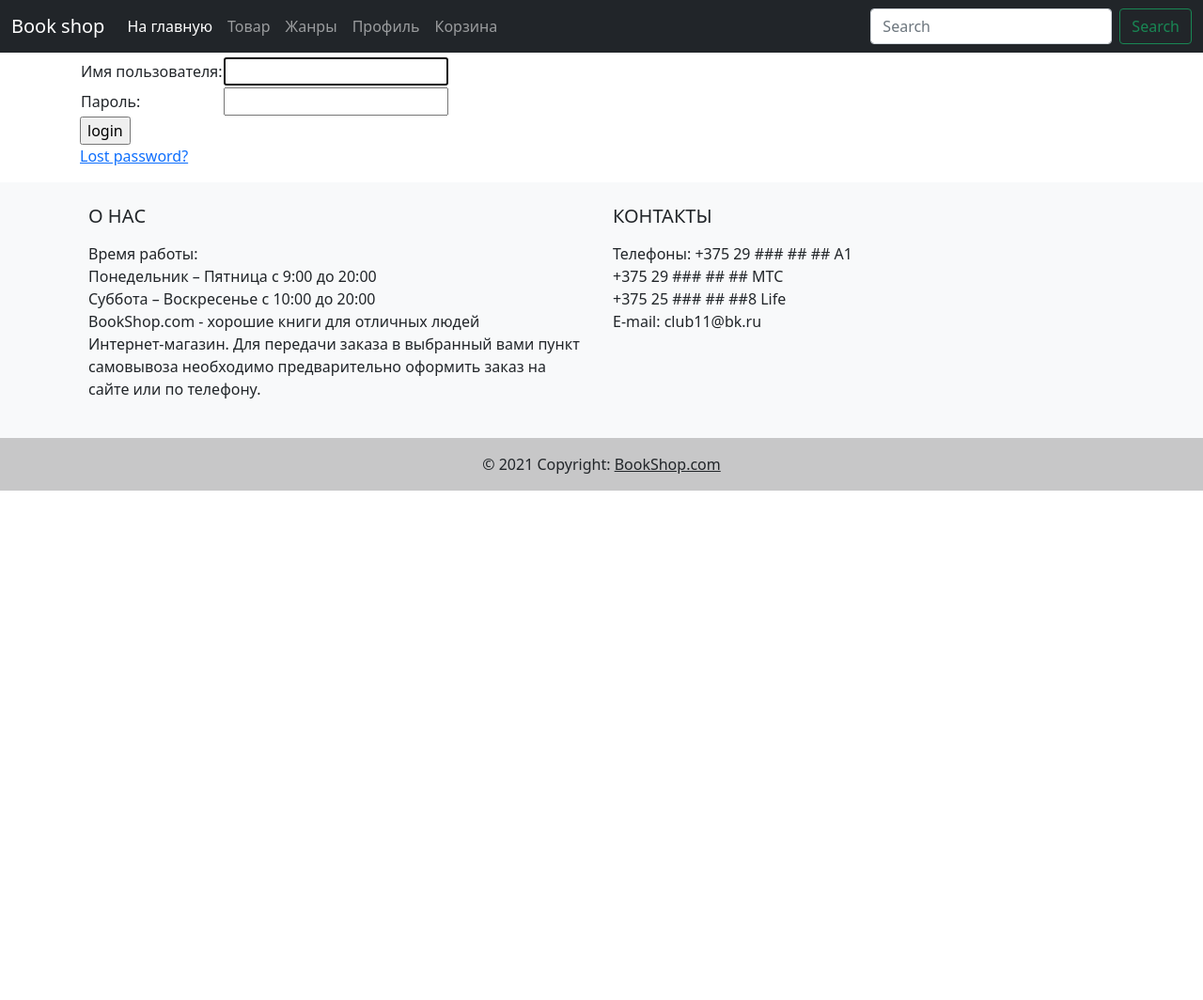
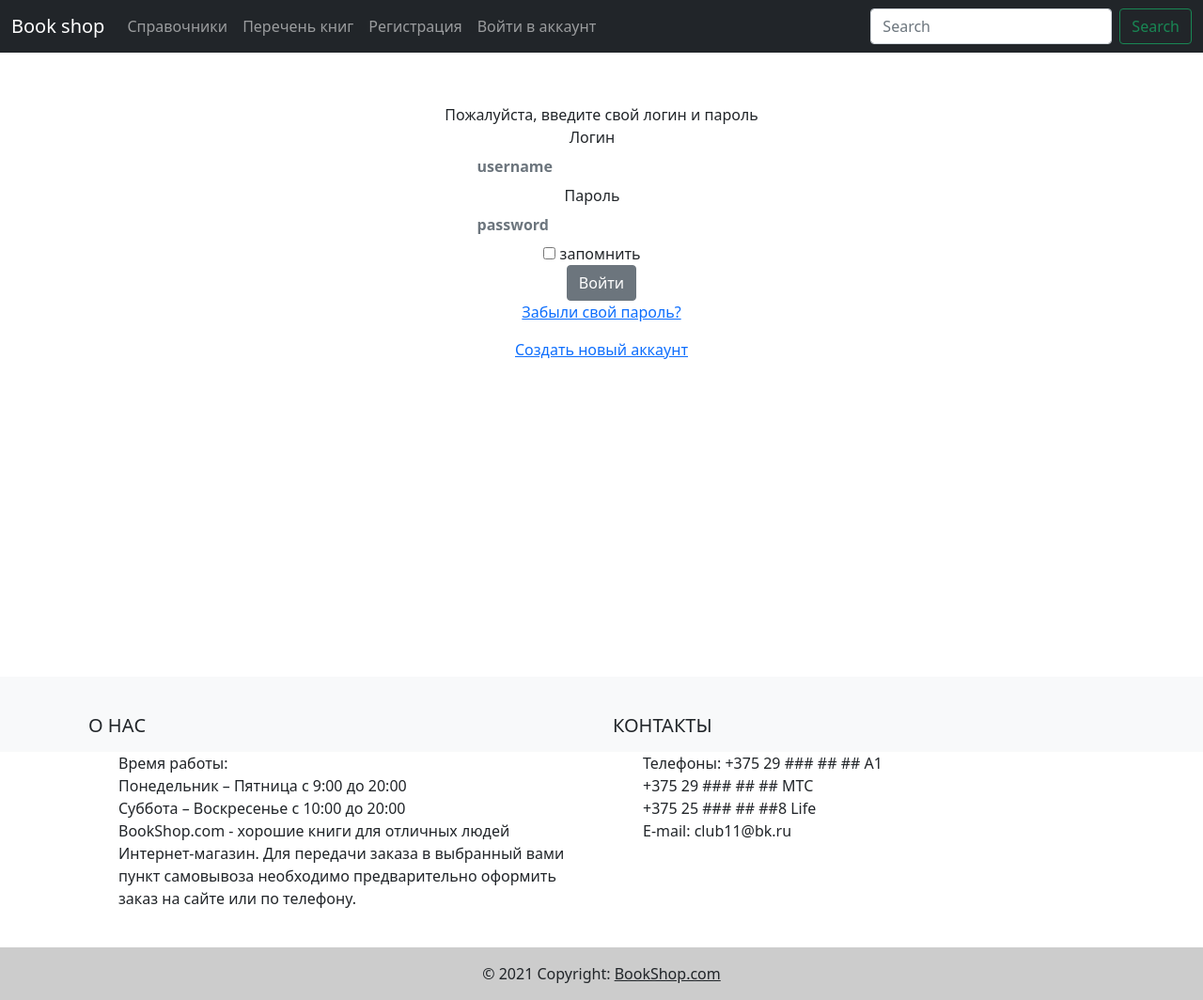
Before and after one commit to club11/Filippow_Wlad, a Django app: page /log/login/ in a window 1280 px wide. Shown: the whole page at 94% size. Before the commit the page ends 522 px from the top, so only its background shows below. Run offline with Django 3.2, Linux system fonts and the light colour scheme; some libraries are stand-ins or nearby versions.

Commit message:
added books 10/12/2021 added home  for book_references done version with upper part  21/06/2021

```diff
--- a/src/books/models.py
+++ b/src/books/models.py
@@ -11,7 +11,7 @@ from book_guide.models import Genre, Author, Line, Publisher
 class Book(models.Model):
     name = models.CharField(
         verbose_name='Название книги',
-        max_length=40)
+        max_length=60)
     # фото обложки
     price = models.FloatField(
         verbose_name='Цена (BYN)'
--- a/src/books/urls.py
+++ b/src/books/urls.py
@@ -8,8 +8,6 @@ urlpatterns = [
     path('home/', books_book_viesws.HomeListView.as_view(), name="home"),
 
     path('books/', books_book_viesws.BookListView.as_view(), name="books"),
-
-
     path('book_detail/<int:pk>/', books_book_viesws.BookDetailView.as_view(), name="book_detail"),
     path('book_create/', books_book_viesws.BookCreateView.as_view(), name="book_create"),
     path('book_update/<int:pk>/', books_book_viesws.BookUpdateView.as_view(), name="book_update"),
--- a/src/books/views.py
+++ b/src/books/views.py
@@ -100,6 +100,7 @@ class HomeListViewCustomer(LoginRequiredMixin, ListView):
         return context
 
 
+
 class BookListCustomerView(ListView):
     model = models.Book
     template_name = 'books/book_list_customer.html'
--- a/src/proj/urls.py
+++ b/src/proj/urls.py
@@ -28,10 +28,7 @@ urlpatterns = [
     path('admin/', admin.site.urls),
     path('book/', include('books.urls', namespace ='books_list')),
     path('book_guide/', include('book_guide.urls', namespace ='book_guide')),
-
     path('log/', include('users.urls', namespace ='login')),
-
-
 ]
 
 if settings.DEBUG:
--- a/src/templates/base.html
+++ b/src/templates/base.html
@@ -24,6 +24,21 @@
             font-size: 3.5rem;
           }
         }
+
+        .footer {
+          flex: 0 0 auto;
+          position: absolute;
+          left: 0;
+          bottom: 0;
+          width: 100%;
+          height: 80px;
+          margin-top: -80px;
+          grid-row-start: 2;
+          grid-row-end:
+          }
+          li {
+            list-style-type: none; /* Убираем маркеры */
+          }
                 /* Custom page CSS
 -------------------------------------------------- */
         /* Not required for template or sticky footer method. */
@@ -38,12 +53,13 @@
         <!-- Fixed navbar -->
         <nav class="navbar navbar-expand-md navbar-dark fixed-top bg-dark">
           <div class="container-fluid">
-            <a class="navbar-brand" href="#">Book shop</a>
+            <a class="navbar-brand" href="{% url 'books_list:home' %}">Book shop</a>
             <button class="navbar-toggler" type="button" data-bs-toggle="collapse" data-bs-target="#navbarCollapse" aria-controls="navbarCollapse" aria-expanded="false" aria-label="Toggle navigation">
               <span class="navbar-toggler-icon"></span>
             </button>
             <div class="collapse navbar-collapse" id="navbarCollapse">
               {% include './top_menu.html' %}
+
               <form class="d-flex">
                 <input class="form-control me-2" type="search" placeholder="Search" aria-label="Search">
                 <button class="btn btn-outline-success" type="submit">Search</button>
@@ -57,9 +73,60 @@
     {% block body %}Defailt body{% endblock body %}
     </div>
     </main>
+
+    <footer class="footer mt-auto py-3 bg-light">
+      <div class="container p-4">
+        <!--Grid row-->
+        <div class="row">
+          <!--Grid column-->
+          <div class="col-lg-6 col-md-12 mb-4 mb-md-0">
+            <h5 class="text-uppercase">О нас</h5>
+
+            <p>
+
+              <ul>
+                  <li>Время работы:</li>
+                  <li>Понедельник – Пятница с 9:00 до 20:00</li>
+                  <li>Cуббота – Воскресенье с 10:00 до 20:00</li>
+                  <li>BookShop.com - хорошие книги для отличных людей </li>
+                  <li>Интернет-магазин. Для передачи заказа в выбранный вами пункт самовывоза необходимо предварительно оформить заказ на сайте или по телефону.</li>
+                  </ul>
+
+
+
+            </p>
+          </div>
+          <!--Grid column-->
+
+          <!--Grid column-->
+          <div class="col-lg-6 col-md-12 mb-4 mb-md-0">
+            <h5 class="text-uppercase">Контакты</h5>
+
+            <p>
+              <ul>
+              Телефоны:
+              <l">+375 29 ### ## ## A1</li>
+              <li>+375 29 ### ## ## MTC</li>
+              <li>+375 25 ### ## ##8 Life</li>
+              <li>E-mail: club11@bk.ru</li>
+              </ul>
+            </p>
+          </div>
+          <!--Grid column-->
+        </div>
+        <!--Grid row-->
+      </div>
+      <!-- Grid container -->
+
+      <!-- Copyright -->
+      <div class="text-center p-3" style="background-color: rgba(0, 0, 0, 0.2);">
+        © 2021 Copyright:
+        <a class="text-dark" href="https://mdbootstrap.com/">BookShop.com</a>
+      </div>
+      <!-- Copyright -->
+    </footer>
+
     <script src="{% static 'js/bootstrap.bundle.min.js' %}"></script>
     <title>{% block custom_scripts %}{% endblock custom_scripts %}</title>
-
-    {% include './footer.html' %}
 </body>
 </html>
--- a/src/templates/base_customer.html
+++ b/src/templates/base_customer.html
@@ -24,6 +24,21 @@
             font-size: 3.5rem;
           }
         }
+
+        .footer {
+          flex: 0 0 auto;
+          position: absolute;
+          left: 0;
+          bottom: 0;
+          width: 100%;
+          height: 80px;
+          margin-top: -80px;
+          grid-row-start: 2;
+          grid-row-end:
+          }
+          li {
+            list-style-type: none; /* Убираем маркеры */
+          }
                 /* Custom page CSS
 -------------------------------------------------- */
         /* Not required for template or sticky footer method. */
@@ -38,7 +53,7 @@
         <!-- Fixed navbar -->
         <nav class="navbar navbar-expand-md navbar-dark fixed-top bg-dark">
           <div class="container-fluid">
-            <a class="navbar-brand" href="#">Book shop</a>
+            <a class="navbar-brand" href="{% url 'books_list:home_customer' %}">Book shop</a>
             <button class="navbar-toggler" type="button" data-bs-toggle="collapse" data-bs-target="#navbarCollapse" aria-controls="navbarCollapse" aria-expanded="false" aria-label="Toggle navigation">
               <span class="navbar-toggler-icon"></span>
             </button>
@@ -57,8 +72,60 @@
     {% block body %}Defailt body{% endblock body %}
     </div>
     </main>
+
+    <footer class="footer mt-auto py-3 bg-light">
+      <div class="container p-4">
+        <!--Grid row-->
+        <div class="row">
+          <!--Grid column-->
+          <div class="col-lg-6 col-md-12 mb-4 mb-md-0">
+            <h5 class="text-uppercase">О нас</h5>
+
+            <p>
+
+              <ul>
+                  <li>Время работы:</li>
+                  <li>Понедельник – Пятница с 9:00 до 20:00</li>
+                  <li>Cуббота – Воскресенье с 10:00 до 20:00</li>
+                  <li>BookShop.com - хорошие книги для отличных людей </li>
+                  <li>Интернет-магазин. Для передачи заказа в выбранный вами пункт самовывоза необходимо предварительно оформить заказ на сайте или по телефону.</li>
+                  </ul>
+
+
+
+            </p>
+          </div>
+          <!--Grid column-->
+
+          <!--Grid column-->
+          <div class="col-lg-6 col-md-12 mb-4 mb-md-0">
+            <h5 class="text-uppercase">Контакты</h5>
+
+            <p>
+              <ul>
+              Телефоны:
+              <l">+375 29 ### ## ## A1</li>
+              <li>+375 29 ### ## ## MTC</li>
+              <li>+375 25 ### ## ##8 Life</li>
+              <li>E-mail: club11@bk.ru</li>
+              </ul>
+            </p>
+          </div>
+          <!--Grid column-->
+        </div>
+        <!--Grid row-->
+      </div>
+      <!-- Grid container -->
+
+      <!-- Copyright -->
+      <div class="text-center p-3" style="background-color: rgba(0, 0, 0, 0.2);">
+        © 2021 Copyright:
+        <a class="text-dark" href="https://mdbootstrap.com/">BookShop.com</a>
+      </div>
+      <!-- Copyright -->
+    </footer>
+
     <script src="{% static 'js/bootstrap.bundle.min.js' %}"></script>
     <title>{% block custom_scripts %}{% endblock custom_scripts %}</title>
-    {% include './footer.html' %}
 </body>
 </html>
--- a/src/templates/footer.html
+++ /dev/null
@@ -1,66 +0,0 @@
-<html>
- <head>
-  <meta charset="utf-8">
-  <style>
-   li {
-    list-style-type: none;
-   }
-   ul {
-    margin-left: 0;
-    padding-left: 0;
-   }
-  </style>
-
-
-  <footer class="bg-light text-center text-lg-start">
-    <!-- Grid container -->
-    <div class="container p-4">
-      <!--Grid row-->
-      <div class="row">
-        <!--Grid column-->
-        <div class="col-lg-6 col-md-12 mb-4 mb-md-0">
-          <h5 class="text-uppercase">О нас</h5>
-
-          <p>
-
-            <ul>
-                <li>Время работы:</li>
-                <li>Понедельник – Пятница с 9:00 до 20:00</li>
-                <li>Cуббота – Воскресенье с 10:00 до 20:00</li>
-                <li>BookShop.com - хорошие книги для отличных людей </li>
-                <li>Интернет-магазин. Для передачи заказа в выбранный вами пункт самовывоза необходимо предварительно оформить заказ на сайте или по телефону.</li>
-                </ul>
-
-
-
-          </p>
-        </div>
-        <!--Grid column-->
-
-        <!--Grid column-->
-        <div class="col-lg-6 col-md-12 mb-4 mb-md-0">
-          <h5 class="text-uppercase">Контакты</h5>
-
-          <p>
-            <ul>
-            Телефоны:
-            <l">+375 29 ### ## ## A1</li>
-            <li>+375 29 ### ## ## MTC</li>
-            <li>+375 25 ### ## ##8 Life</li>
-            <li>E-mail: club11@bk.ru</li>
-            </ul>
-          </p>
-        </div>
-        <!--Grid column-->
-      </div>
-      <!--Grid row-->
-    </div>
-    <!-- Grid container -->
-
-    <!-- Copyright -->
-    <div class="text-center p-3" style="background-color: rgba(0, 0, 0, 0.2);">
-      © 2021 Copyright:
-      <a class="text-dark" href="https://mdbootstrap.com/">BookShop.com</a>
-    </div>
-    <!-- Copyright -->
-  </footer>
--- a/src/templates/top_menu.html
+++ b/src/templates/top_menu.html
@@ -1,12 +1,17 @@
 
 <ul class="navbar-nav me-auto mb-2 mb-md-0">
-    <li class="nav-item">
-      <a class="nav-link active" aria-current="page" href="{% url 'books_list:home' %}">На главную</a>
-    </li>
     <li class="nav-item">
       <a class="nav-link" href="{% url 'book_guide:book_references' %}">Справочники</a>
     </li>
     <li class="nav-item">
       <a class="nav-link" href="{% url 'books_list:books' %}">Перечень книг</a>
     </li>
+    <li class="nav-item">
+      <a class="nav-link" href="{% url 'login:userlogin' %}">Регистрация</a>
+    </li>
+    <li class="nav-item">
+      <a class="nav-link" href="{% url 'login:userlogin' %}">Войти в аккаунт</a>
+    </li>
+
+
 </ul>
--- a/src/templates/top_menu_customer.html
+++ b/src/templates/top_menu_customer.html
@@ -1,8 +1,5 @@
 
 <ul class="navbar-nav me-auto mb-2 mb-md-0">
-    <li class="nav-item">
-      <a class="nav-link active" aria-current="page" href="{% url 'books_list:home_customer' %}">На главную</a>
-    </li>
     <li class="nav-item">
       <a class="nav-link" href="{% url 'books_list:book_list_customer' %}">Товар</a>
     </li>
@@ -15,4 +12,5 @@
     <li class="nav-item">
       <a class="nav-link" href="{% url 'books_list:books' %}">Корзина</a>
     </li>
+
 </ul>
--- a/src/users/templates/users/registration.html
+++ /dev/null
@@ -1,38 +0,0 @@
-{% extends "base_customer.html" %}
-
-{% block body %}
-
-{% if form.errors %}
-<p>Your username and password didn't match. Please try again.</p>
-{% endif %}
-
-{% if next %}
-    {% if user.is_authenticated %}
-    <p>Your account doesn't have access to this page. To proceed,
-    please login with an account that has access.</p>
-    {% else %}
-    <p>Please login to see this page.</p>
-    {% endif %}
-{% endif %}
-
-<form method="post" action="{% url 'login:login' %}">
-{% csrf_token %}
-<table>
-<tr>
-    <td>{{ form.username.label_tag }}</td>
-    <td>{{ form.username }}</td>
-</tr>
-<tr>
-    <td>{{ form.password.label_tag }}</td>
-    <td>{{ form.password }}</td>
-</tr>
-</table>
-
-<input type="submit" value="login">
-<input type="hidden" name="next" value="{{ next }}">
-</form>
-
-{# Assumes you setup the password_reset view in your URLconf #}
-<p><a href="#">Lost password?</a></p>
-
-{% endblock %}
--- /dev/null
+++ b/src/users/templates/users/userlogin.html
@@ -0,0 +1,74 @@
+{% extends "base.html" %}
+
+
+{% block body %}
+<style>
+a:hover {
+text-decoration: none;
+}
+.login-form-1 {
+    max-width: 300px;
+    border-radius: 0px;
+    display: inline-block;
+}
+
+  .main-login-form {
+  position: relative;
+}
+.login-form-1 .form-control {
+  border: 0;
+  box-shadow: 0 0 0;
+  border-radius: 1;
+  background: transparent;
+  padding: 7px 0;
+  font-weight: bold;
+  height:auto;
+}
+.login-form-1 .form-control::-webkit-input-placeholder {
+}
+.login-form-1 .login-button:hover {
+  color: #555555;
+  transform: rotate(450deg);
+}
+.login-form-1 .form-group {
+  margin-bottom: 0;
+  padding-right: 20px;
+  position: relative;
+}
+</style>
+
+<!-- LOGIN FORM -->
+<div class="text-center " style="padding:50px 0; ">
+	<div class="logo">Пожалуйста, введите свой логин и пароль</div>
+	<!-- Main Form -->
+	<div class="login-form-1">
+		<form id="login-form" class="text-left">
+			<div class="login-form-main-message"></div>
+			<div class="main-login-form">
+				<div class="login-group">
+					<div class="form-group">
+						<label for="lg_username" class="sr-only">Логин</label>
+						<input type="text" class="form-control" id="lg_username" name="lg_username" placeholder="username">
+					</div>
+					<div class="form-group">
+						<label for="lg_password" class="sr-only">Пароль</label>
+						<input type="password" class="form-control" id="lg_password" name="lg_password" placeholder="password">
+					</div>
+					<div class="form-group login-group-checkbox">
+						<input type="checkbox" id="lg_remember" name="lg_remember">
+						<label for="lg_remember">запомнить</label>
+					</div>
+                    <div class="col-12">
+                        <button class="btn btn-primary; btn-secondary" type="submit">Войти</button>
+                      </div>
+			<div class="etc-login-form">
+				<p> <a href="#">Забыли свой пароль?</a></p>
+				<p> <a href="#">Создать новый аккаунт</a></p>
+			</div>
+		</form>
+	</div>
+	<!-- end:Main Form -->
+</div>
+
+
+{% endblock %}
--- a/src/users/urls.py
+++ b/src/users/urls.py
@@ -7,7 +7,7 @@ from django.contrib.auth import views as auth_views
 app_name = 'users'
 
 urlpatterns = [
-    path('login/', users_viesws.MyLoginView.as_view(), name='login'),
+    path('login/', users_viesws.MyLoginView.as_view(), name='userlogin'),
     path('passwordchange/', users_viesws.MyLoginPasswordChangeView.as_view(), name='passwrdchnge'),
     #path('userprofile/', users_viesws.UserProfileDetailView.as_view(), name='userprofile'),
 ]
--- a/src/users/views.py
+++ b/src/users/views.py
@@ -11,7 +11,7 @@ from .forms import UserProfileForm
 from django.views.generic import CreateView, DetailView
 
 class MyLoginView(LoginView):
-    template_name = 'users/registration.html'
+    template_name = 'users/userlogin.html'
 
 
 class MyLoginPasswordChangeView(PasswordChangeView):
```
Also changed, not shown: src/book_guide/templates/book_guide/list_refereces.html (+9 -4 lines), src/books/templates/books/home.html (+0 -11 lines), src/books/migrations/0002_auto_20210620_1838.py (added), src/books/migrations/0003_auto_20210620_1938.py (added), src/books/migrations/0004_alter_book_name.py (added).
